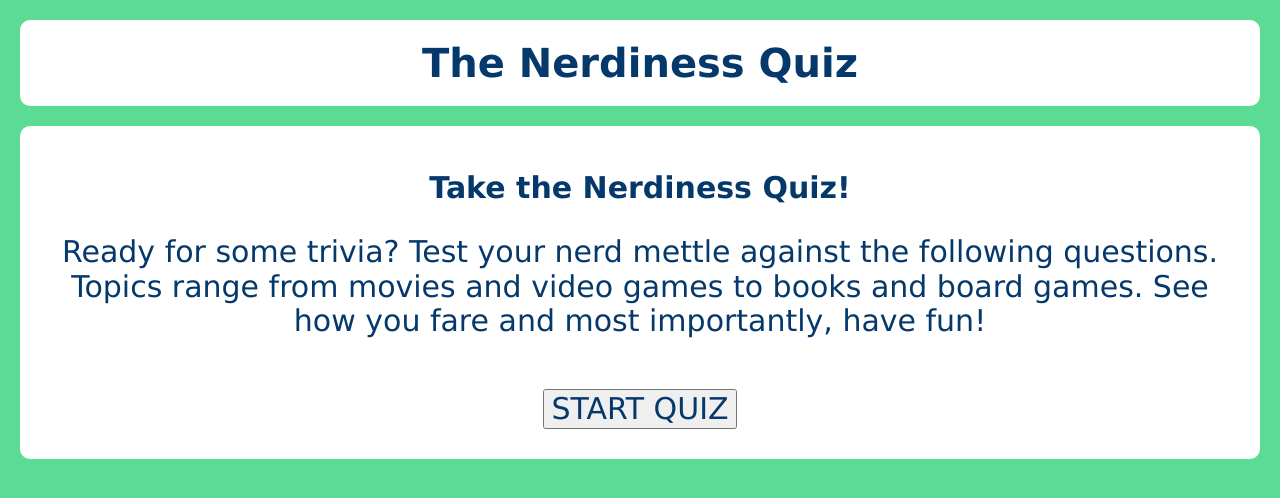
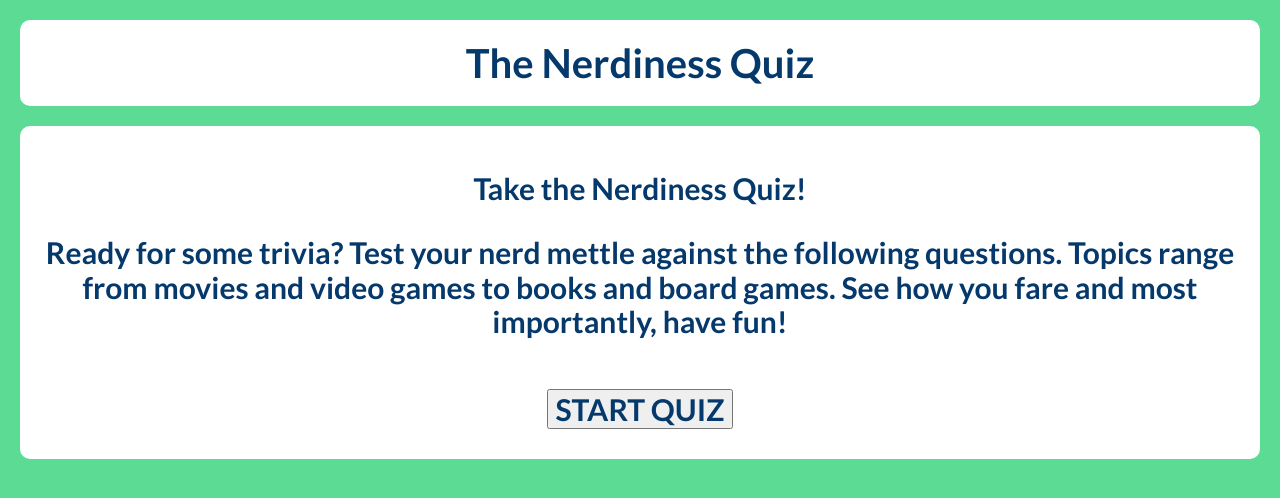
Before and after one commit to jakeelizondo/quiz-app, a plain HTML site: page index.html in a window 1280 px wide. Drawn offline with nearby package versions, Linux system fonts and the light colour scheme.

Commit message:
added google font

```diff
--- a/app.css
+++ b/app.css
@@ -8,7 +8,7 @@
 */
 
 * {
-  font-family: verdana, sans-serif;
+  font-family: 'Lato', sans-serif;
   color: #05386b;
 }
 
@@ -184,7 +184,7 @@ form label {
 
 @media all and (min-width: 768px) {
   * {
-    font-family: verdana, sans-serif;
+    font-family: 'Lato', sans-serif;
     color: #05386b;
   }
 
--- a/index.html
+++ b/index.html
@@ -9,6 +9,11 @@
       href="https://cdnjs.cloudflare.com/ajax/libs/normalize/8.0.1/normalize.min.css"
       rel="stylesheet"
       type="text/css"
+    />
+    <link rel="preconnect" href="https://fonts.gstatic.com" />
+    <link
+      href="https://fonts.googleapis.com/css2?family=Lato:wght@700&display=swap"
+      rel="stylesheet"
     />
     <link href="app.css" rel="stylesheet" type="text/css" />
   </head>
```
